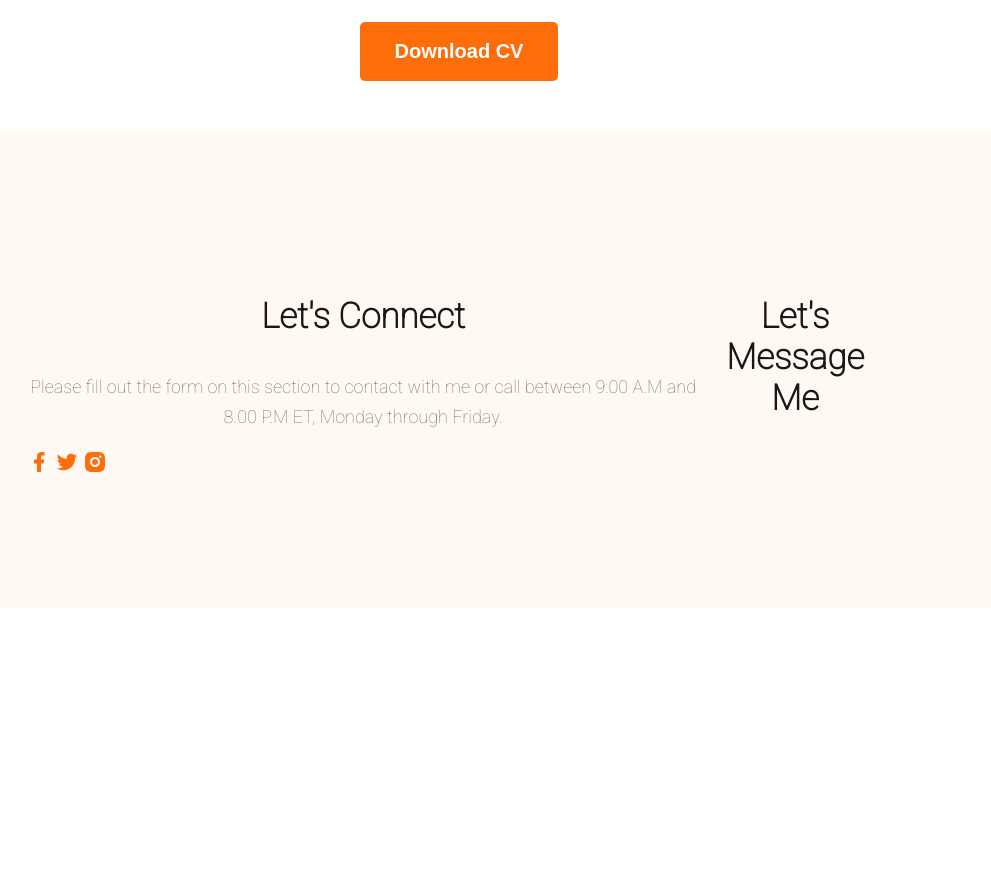
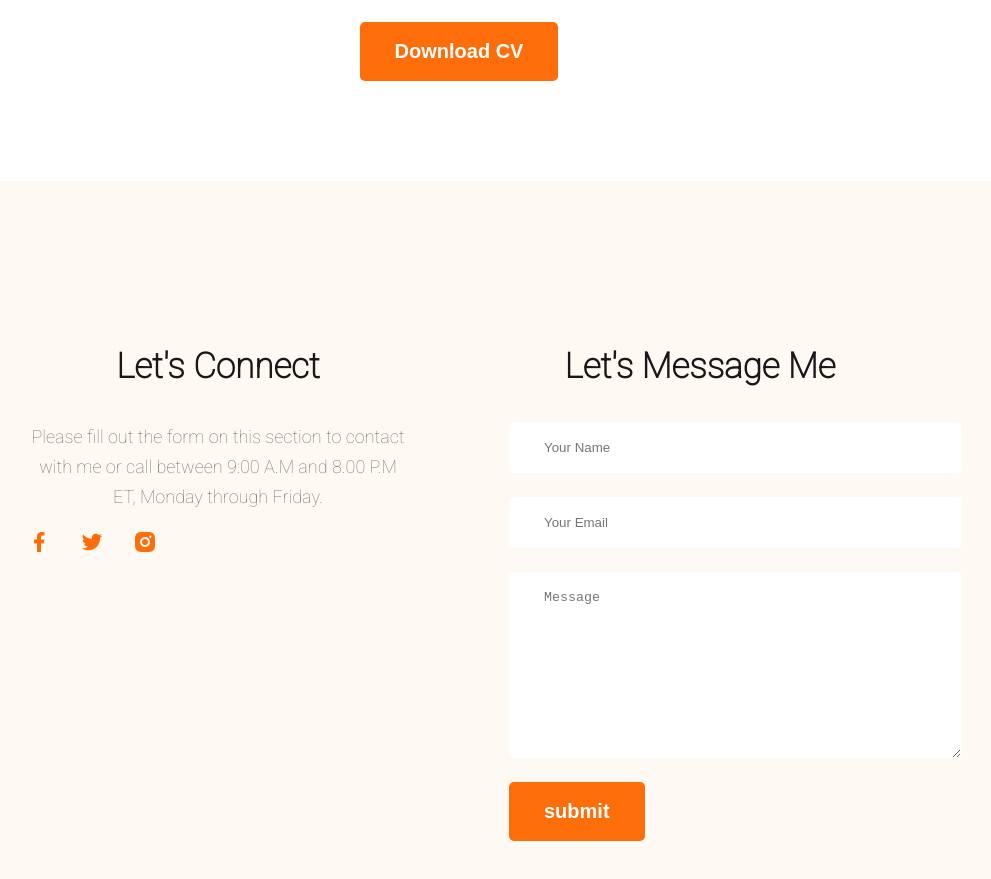
Before and after one commit to Arif-Islam21/developer-portfolio, a plain HTML site: page index.html in a window 1280 px wide. Shown: the part 2880-3759 px from the top of the page, without its empty margins (181-1172 px from the left). Before the commit the page ends 3496 px from the top, so only its background shows below. Drawn offline with Linux system fonts and the light colour scheme.

Commit message:
project done

```diff
--- a/index.html
+++ b/index.html
@@ -3,6 +3,7 @@
 <head>
     <meta charset="UTF-8">
     <meta name="viewport" content="width=device-width, initial-scale=1.0">
+    <link rel="icon" href="images/icons/technical-support.png">
     <title>Developer Portfolio</title>
 
     <link rel="preconnect" href="https://fonts.googleapis.com">
@@ -31,7 +32,7 @@
                 <bnt class="btn-primary">Contact</bnt>
             </div>
             <div class="">
-                <img src="images/hardy.png" alt="hardy vai" class="profile-picture">
+                <img src="images/hardy.png" alt="hardy vai" class="profile-picture" >
             </div>
         </div>
     </header>
@@ -147,7 +148,7 @@
             <p class="section-description">
                 Please fill out the form on this section to contact with me or call between 9:00 A.M and 8.00 P.M ET, Monday through Friday.
             </p>
-            <div class="social-medea">
+            <div class="social-media">
                 <a href=""><img src="images/icons/facebook.png" alt=""></a>
                 <a href=""><img src="images/icons/twitter.png" alt=""></a>
                 <a href=""><img src="images/icons/insta.png" alt=""></a>
@@ -155,6 +156,12 @@
         </div>
         <div class="footer-column">
             <h3 class="section-title">Let's Message Me</h3>
+            <form action="" class="contact">
+                <input type="text" placeholder="Your Name">
+                <input type="email" name="" id="email" placeholder="Your Email">
+                <textarea placeholder="Message" name="" id="" cols="30" rows="10"></textarea>
+                <input class="btn-primary" type="submit" value="submit">
+            </form>
         </div>
     </footer>
 </body>
--- a/style.css
+++ b/style.css
@@ -166,6 +166,24 @@ main section{
 }
 footer{
   display: flex;
+  gap: 100px;
   background: #FFF8F3;
   padding: 130px 200px;
+  margin-top: 100px;
 }
+.footer-column{
+  width: 50%;
+}
+.social-media a{
+  margin-right: 25px;
+}
+.contact input[type="email"],input[type="text"], textarea{
+  display: block;
+  margin-bottom: 24px;
+  padding: 18px 35px;
+  color: #757575;
+  border-radius: 5px;
+  background: #fff;
+  border: none;
+  width: 100%;
+}
```
Also changed, not shown: images/amir.jpg (added), images/amir.png (added), images/icons/technical-support.png (added).
